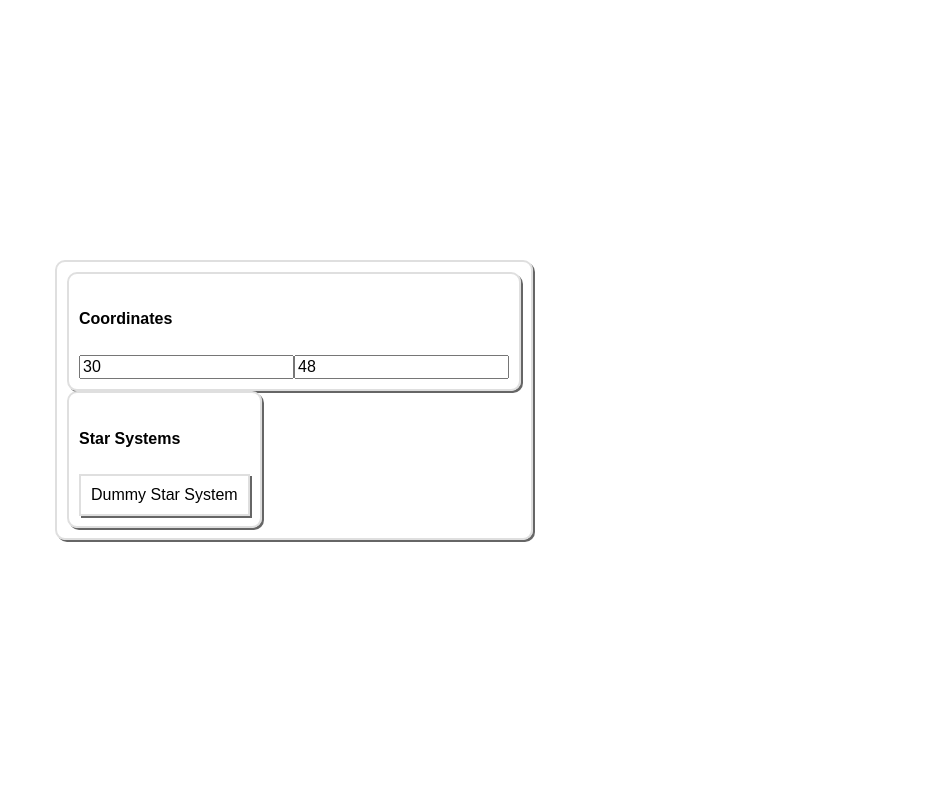
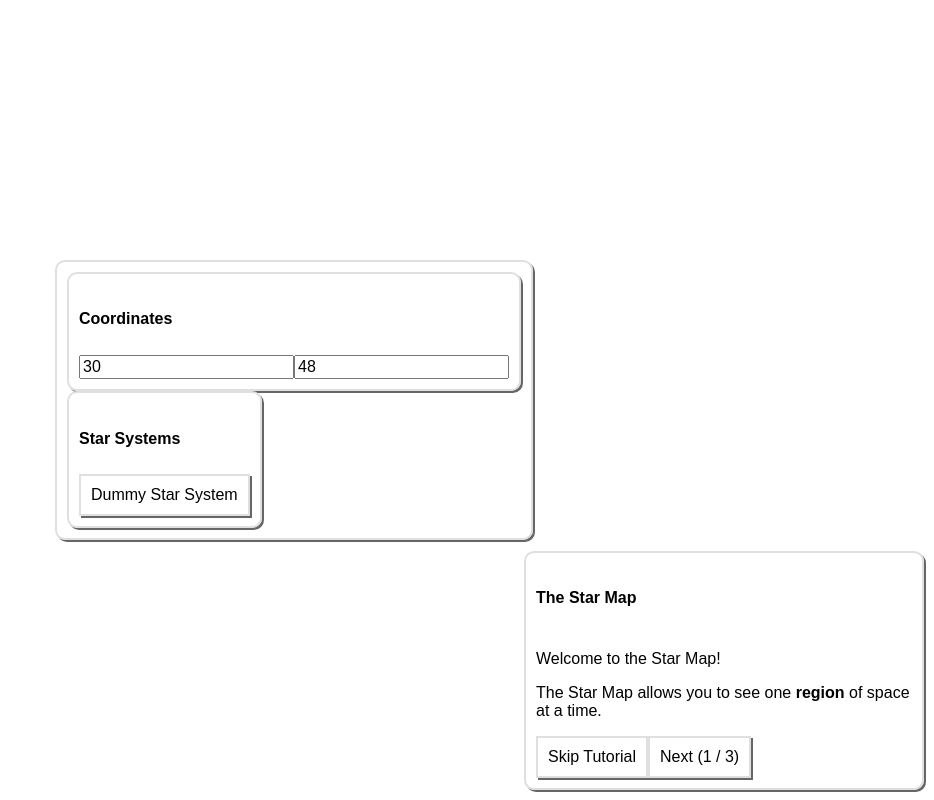
Before and after one commit to SIOCODE-Open/not-a-bird, a React app in the folder packages/app-game/: page / in a window 1280 px wide. Both pictures are taken after a click on the button "Play the game". Shown: the whole page, without its empty margins (346-1280 px from the left). Built offline with nearby package versions, Linux system fonts and the light colour scheme; a web font is replaced by a local one.

Commit message:
Added the foundations of tutorials for the game

```diff
--- /dev/null
+++ b/packages/app-game/src/components/Tutorial.tsx
@@ -0,0 +1,51 @@
+import { ReactNode, useState } from "react";
+import { Card } from "./Card";
+import { Group } from "./Group";
+import { Button } from "./Button";
+
+export interface ITutorialStep {
+    title: ReactNode | string;
+    content: ReactNode | string;
+}
+
+export function Tutorial(
+    props: {
+        steps: Array<ITutorialStep>;
+    }
+) {
+    const [currentStepIndex, setCurrentStepIndex] = useState(0);
+    const [isHidden, setIsHidden] = useState(false);
+
+    const hideTutorial = () => {
+        setIsHidden(true);
+    }
+
+    const onSkipTutorial = () => {
+        hideTutorial();
+    }
+
+    const onNextStep = () => {
+        if (currentStepIndex < props.steps.length - 1) {
+            setCurrentStepIndex(currentStepIndex + 1);
+        } else {
+            hideTutorial();
+        }
+    }
+
+    return <div className={"tutorial " + (isHidden ? 'hidden' : '')}>
+        <Card>
+            <h5>
+                {props.steps[currentStepIndex].title}
+            </h5>
+            <div>
+                {props.steps[currentStepIndex].content}
+            </div>
+            <Group>
+                <Button onClick={onSkipTutorial}>Skip Tutorial</Button>
+                <Button onClick={onNextStep}>
+                    {currentStepIndex < props.steps.length - 1 ? `Next (${currentStepIndex + 1} / ${props.steps.length})` : 'Finish'}
+                </Button>
+            </Group>
+        </Card>
+    </div>
+}
--- a/packages/app-game/src/index.scss
+++ b/packages/app-game/src/index.scss
@@ -25,7 +25,6 @@ body {
 }
 
 * {
-  float: left;
   box-sizing: border-box;
   font-family: "Unbounded", sans-serif;
   font-size: 1em;
@@ -136,3 +135,15 @@ body {
     background-color: #00cc55;
   }
 }
+
+.tutorial {
+  position: absolute;
+  z-index: 100;
+  bottom: 10px;
+  right: 10px;
+  width: 400px;
+
+  &.hidden {
+    display: none;
+  }
+}
--- a/packages/app-game/src/pages/GamePage.tsx
+++ b/packages/app-game/src/pages/GamePage.tsx
@@ -1,18 +1,20 @@
 import { Button } from "../components/Button";
 import { Card } from "../components/Card";
 import { CenteredLayout } from "../layout/CenteredLayout";
+import { GameTutorial } from "../tutorials/GameTutorial";
 
 export function GamePage(props: { navigate: (path: string) => void }) {
   const onGiveUp = () => {
     props.navigate("/game-over");
   };
 
-  return (
+  return (<>
     <CenteredLayout>
       <Card>
         <h1>Game</h1>
         <Button onClick={onGiveUp}>Give up</Button>
       </Card>
     </CenteredLayout>
-  );
+    <GameTutorial />
+  </>);
 }
--- a/packages/app-game/src/pages/StarMapPage.tsx
+++ b/packages/app-game/src/pages/StarMapPage.tsx
@@ -4,6 +4,7 @@ import { CenteredLayout } from "../layout/CenteredLayout";
 import { Group } from "../components/Group";
 import { $starMapService } from "../service/StarMapService";
 import { Button } from "../components/Button";
+import { StarMapTutorial } from "../tutorials/StarMapTutorial";
 
 export function StarMapPage(props: { navigate: (path: string) => void }) {
   const [regionX, setRegionX] = useState(
@@ -31,7 +32,7 @@ export function StarMapPage(props: { navigate: (path: string) => void }) {
 
   useEffect(onRegionCoordinatesChanged, []);
 
-  return (
+  return (<>
     <CenteredLayout>
       <Card>
         <Card>
@@ -65,5 +66,6 @@ export function StarMapPage(props: { navigate: (path: string) => void }) {
         </Card>
       </Card>
     </CenteredLayout>
-  );
+    <StarMapTutorial />
+  </>);
 }
--- a/packages/app-game/src/pages/StarSystemPage.tsx
+++ b/packages/app-game/src/pages/StarSystemPage.tsx
@@ -4,6 +4,7 @@ import { CenteredLayout } from "../layout/CenteredLayout";
 import { $starMapService } from "../service/StarMapService";
 import { $starSystemService } from "../service/StarSystemService";
 import { Button } from "../components/Button";
+import { StarSystemTutorial } from "../tutorials/StarSystemTutorial";
 
 export function StarSystemPage(props: { navigate: (path: string) => void }) {
   const [regionX, setRegionX] = useState(0);
@@ -37,7 +38,7 @@ export function StarSystemPage(props: { navigate: (path: string) => void }) {
     perform();
   }, []);
 
-  return (
+  return (<>
     <CenteredLayout>
       <Card>
         <h5>{starSystem && starSystem.name}</h5>
@@ -50,5 +51,6 @@ export function StarSystemPage(props: { navigate: (path: string) => void }) {
           ))}
       </Card>
     </CenteredLayout>
-  );
+    <StarSystemTutorial />
+  </>);
 }
--- /dev/null
+++ b/packages/app-game/src/tutorials/GameTutorial.tsx
@@ -0,0 +1,12 @@
+import { Tutorial } from "../components/Tutorial";
+
+export function GameTutorial() {
+    return <Tutorial steps={[
+        {
+            title: "The Game",
+            content: (<>
+                <p>The game is not ready yet, so this tutorial only serves a <b>placeholder</b> purpose.</p>
+            </>)
+        }
+    ]} />
+}
--- /dev/null
+++ b/packages/app-game/src/tutorials/StarMapTutorial.tsx
@@ -0,0 +1,27 @@
+import { Tutorial } from "../components/Tutorial";
+
+export function StarMapTutorial() {
+    return <Tutorial steps={[
+        {
+            title: "The Star Map",
+            content: (<>
+                <p>Welcome to the Star Map!</p>
+                <p>The Star Map allows you to see one <b>region</b> of space at a time.</p>
+            </>)
+        },
+        {
+            title: "Regions",
+            content: (<>
+                <p>Before starting the game, you must select the <b>region</b> of space you want to start in.</p>
+                <p>Each region contains <b>star systems</b>, and each star system contains <b>planets</b>.</p>
+                <p>Click the various star systems, to preview their attributes.</p>
+            </>)
+        },
+        {
+            title: "Onwards ...",
+            content: (<>
+                <p>To continue, click the <b>Select</b> button on one of the star system's panels.</p>
+            </>)
+        }
+    ]} />
+}
--- /dev/null
+++ b/packages/app-game/src/tutorials/StarSystemTutorial.tsx
@@ -0,0 +1,28 @@
+import { Tutorial } from "../components/Tutorial";
+
+export function StarSystemTutorial() {
+    return <Tutorial steps={[
+        {
+            title: "The Star System",
+            content: (<>
+                <p>Welcome to the Star System!</p>
+                <p>The Star System view allows you to see one <b>star system</b> at a time.</p>
+            </>)
+        },
+        {
+            title: "Planets",
+            content: (<>
+                <p>Each star system contains <b>planets</b>.</p>
+                <p>Each planet has its own <b>inventory slots</b>, and <b>resources</b>.</p>
+                <p>You can learn more about planets, by clicking on them.</p>
+            </>)
+        },
+        {
+            title: "Onwards ...",
+            content: (<>
+                <p>To continue, click the button of the planet you want to start on.</p>
+                <p>This will begin the game.</p>
+            </>)
+        }
+    ]} />
+}
```
Also changed, not shown: 1 other file (tests, documents, lock files or other folders).
